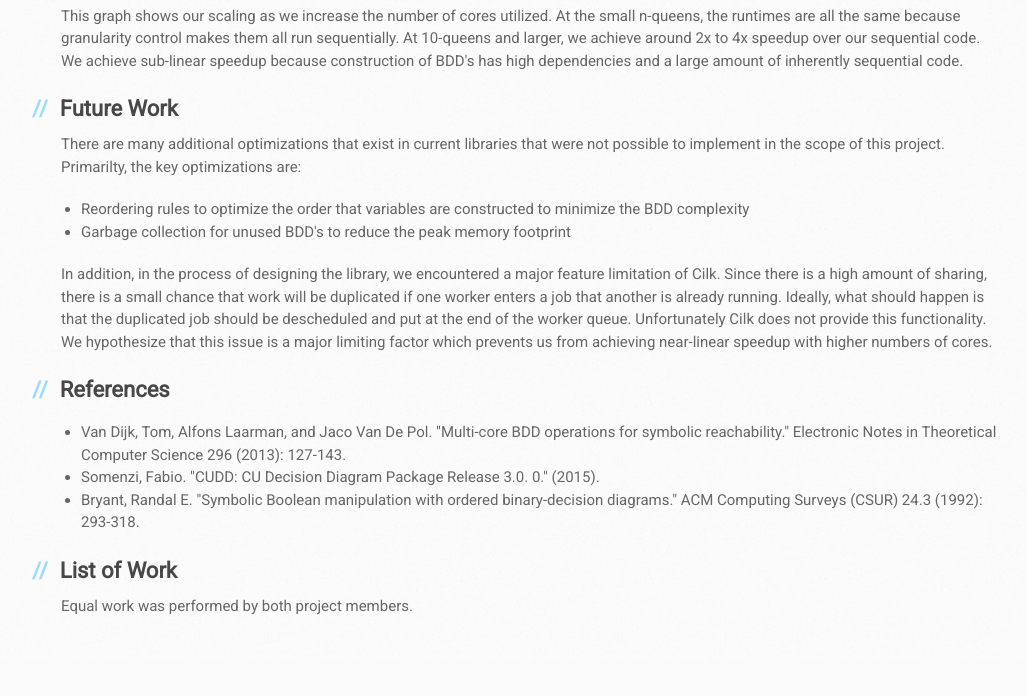
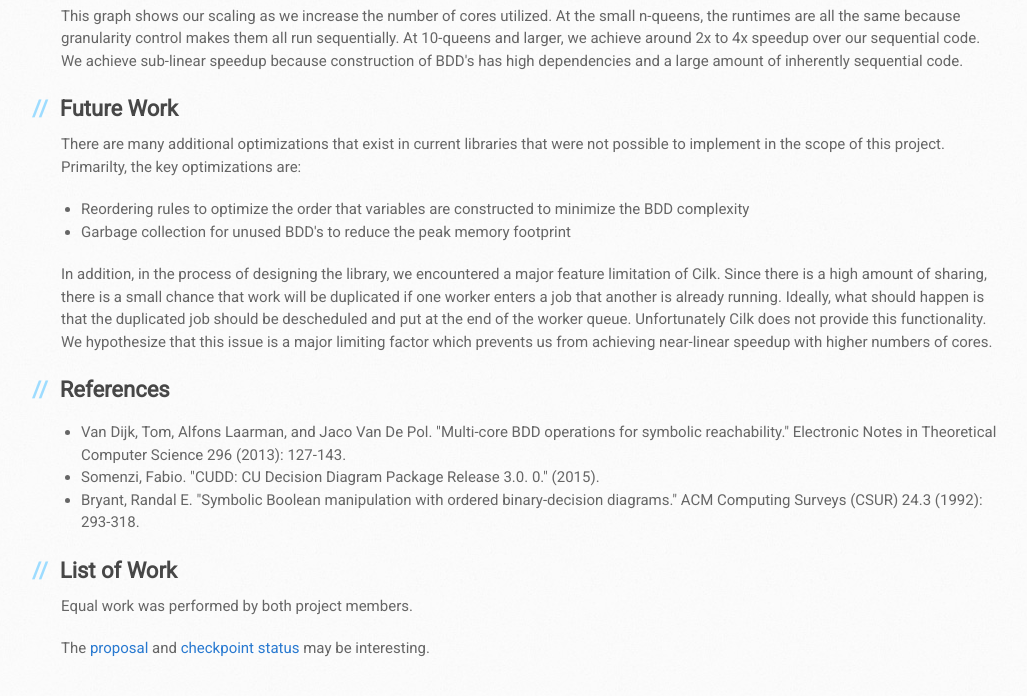
Before and after one commit to chrisying/parabdd, a plain HTML site: page index.html in a window 1280 px wide. Shown: the part 2898-3594 px from the top of the page, without its empty margins (109-1136 px from the left). Before the commit the page ends 3558 px from the top, so only its background shows below. Drawn offline with Linux system fonts and the light colour scheme.

Commit message:
Added proposal and status pages

```diff
--- a/index.html
+++ b/index.html
@@ -116,6 +116,7 @@
 						<a id="list-of-work" class="anchor" href="#list-of-work" aria-hidden="true"><span aria-hidden="true" class="octicon octicon-link"></span></a>List of Work</h2>
 
 					<p>Equal work was performed by both project members.</p>
+					<p>The <a href="proposal.html">proposal</a> and <a href="checkpoint.html">checkpoint status</a> may be interesting.
 				</section>
 			</div>
 		</div>
```
